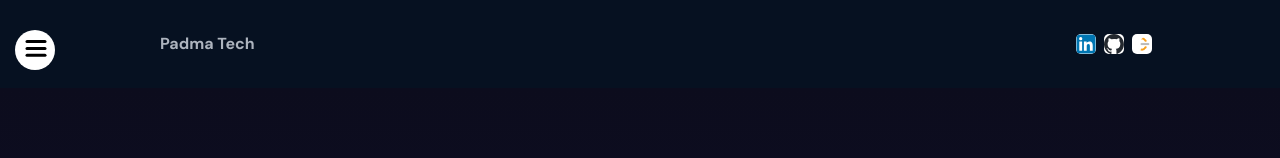
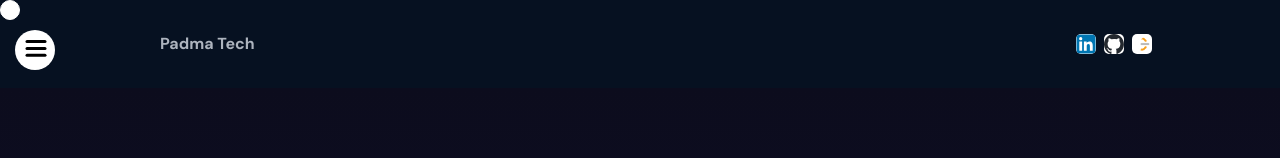
Before and after one commit to padmalathak/portfolio, a React (Create React App) app: page / in a window 1280 px wide. Shown: the top 158 px of the page. Built offline with nearby package versions, Linux system fonts and the light colour scheme.

Commit message:
Cursor update

```diff
--- /dev/null
+++ b/src/Component/Cursor/Cursor.jsx
@@ -0,0 +1,27 @@
+import { useEffect, useState } from "react";
+import "./Cursor.scss";
+import { motion } from "framer-motion";
+
+function Cursor() {
+  const [position, setPosition] = useState({ x: 0, y: 0 });
+  useEffect(() => {
+    const mouseMove = (e) => {
+      setPosition({ x: e.clientX, y: e.clientY });
+    };
+
+    window.addEventListener("mousemove", mouseMove);
+
+    return () => {
+      window.removeEventListener("mousemove", mouseMove);
+    };
+  }, []);
+
+  return (
+    <motion.div
+      className="cursor"
+      animate={{ x: position.x, y: position.y }}
+    ></motion.div>
+  );
+}
+
+export default Cursor;
--- /dev/null
+++ b/src/Component/Cursor/Cursor.scss
@@ -0,0 +1,8 @@
+.cursor {
+  width: 20px;
+  height: 20px;
+  border-radius: 50%;
+  border: 1px solid white;
+  background-color: white;
+  position: fixed;
+}
--- a/src/Pages/HomePage/HomePage.jsx
+++ b/src/Pages/HomePage/HomePage.jsx
@@ -5,10 +5,12 @@ import Portfolio from "../../Component/Portfolio/Portfolio";
 import Contact from "../../Component/Contact/Contact";
 import Parallax from "../../Component/parallax/Parallax";
 import Featured from "../../Component/Featured/Featured";
+import Cursor from "../../Component/Cursor/Cursor";
 
 function HomePage() {
   return (
     <div>
+      <Cursor />
       <Hero />
       <Parallax />
       <Timeline />
```
